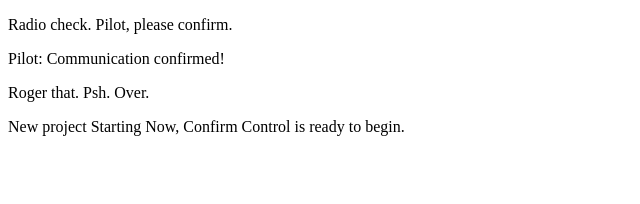
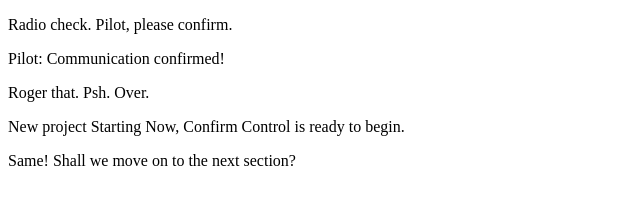
Before and after one commit to werfelmann/CommunicationLog, a plain HTML site: page index.html in a window 1280 px wide. Shown: the whole page, without its empty margins (0-640 px from the left). Drawn offline with Linux system fonts and the light colour scheme.

Commit message:
response 2

```diff
--- a/index.html
+++ b/index.html
@@ -5,5 +5,6 @@
       <p>Pilot: Communication confirmed!</p>
       <p>Roger that. Psh. Over.</p>
       <p> New project Starting Now, Confirm Control is ready to begin.</p>
+      <p>Same! Shall we move on to the next section?</p>
    </body>
 </html>
```
